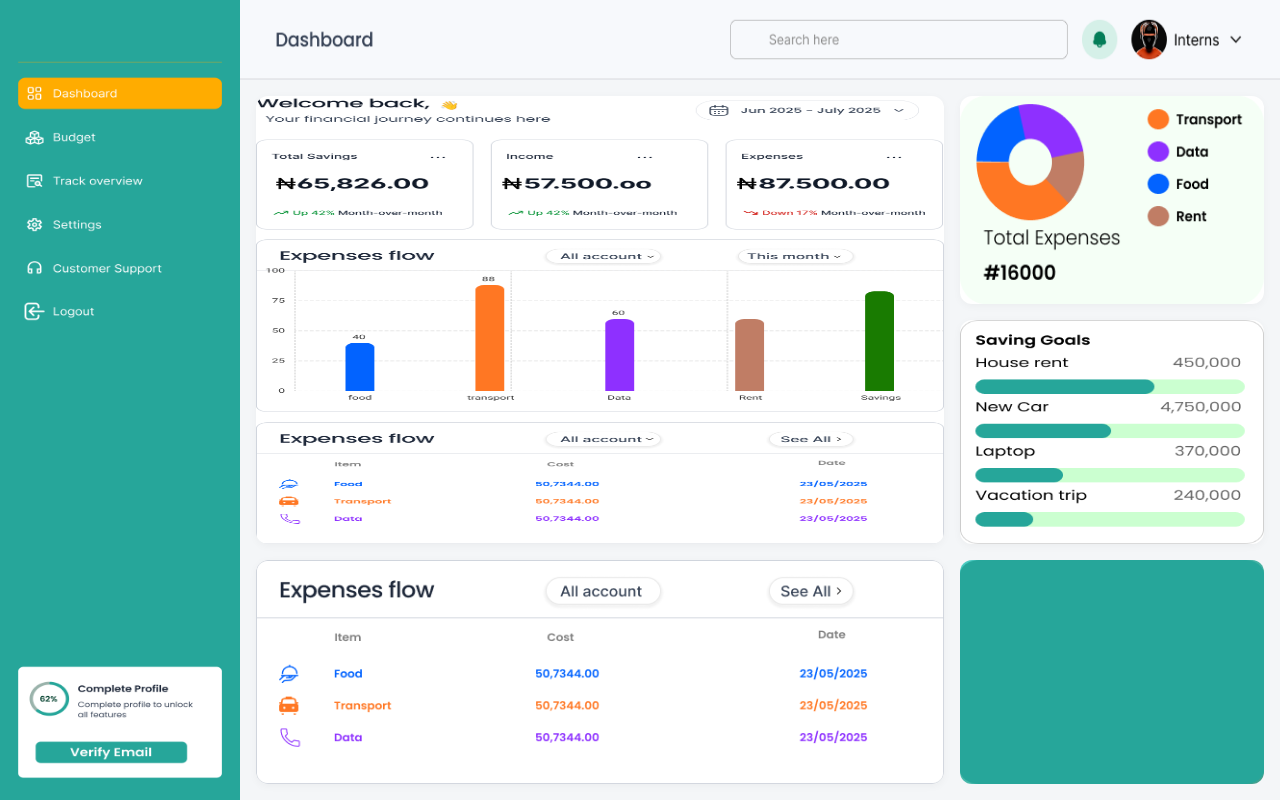
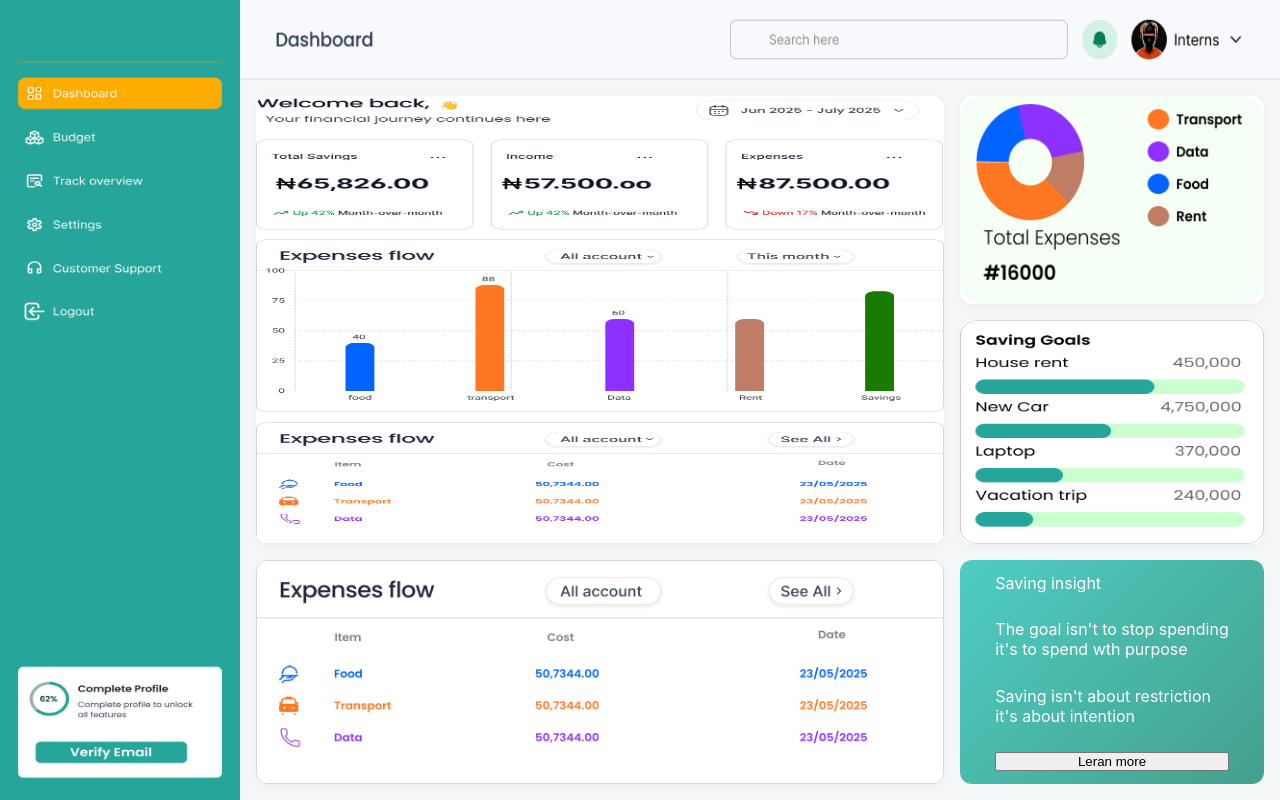
Before and after one commit to mozeedat7025/Trackwise-Frontend-project, a plain HTML site: page index.html in a window 1280 px wide. Drawn offline with Linux system fonts and the light colour scheme.

Commit message:
adjusted dashboard

```diff
--- a/index.css
+++ b/index.css
@@ -124,7 +124,7 @@ body {
 .rectangle-594 {
     width: 100%;
     height: 100%;
-    display: flex;
+    display: grid;
     justify-content: center;
     align-items: center;
 }
--- a/index.html
+++ b/index.html
@@ -36,8 +36,21 @@
 
             <div class="rectangle">
                 <div class="rectangle-594">
-                    <img src="./assets/Images/Rectangle 594.png">
+                    <div>
+                   <p>Saving insight</p>
+                   </div>
 
+                   <div>
+                   <p>The goal isn't to stop spending <bR>
+                it's to spend wth purpose</p>
+                </div>
+
+                <div>
+                <p>Saving isn't about restriction <br>
+                it's about intention</p>
+                </div>
+
+                <button>Leran more</button>
                 </div>
             </div>
         </div>
```
